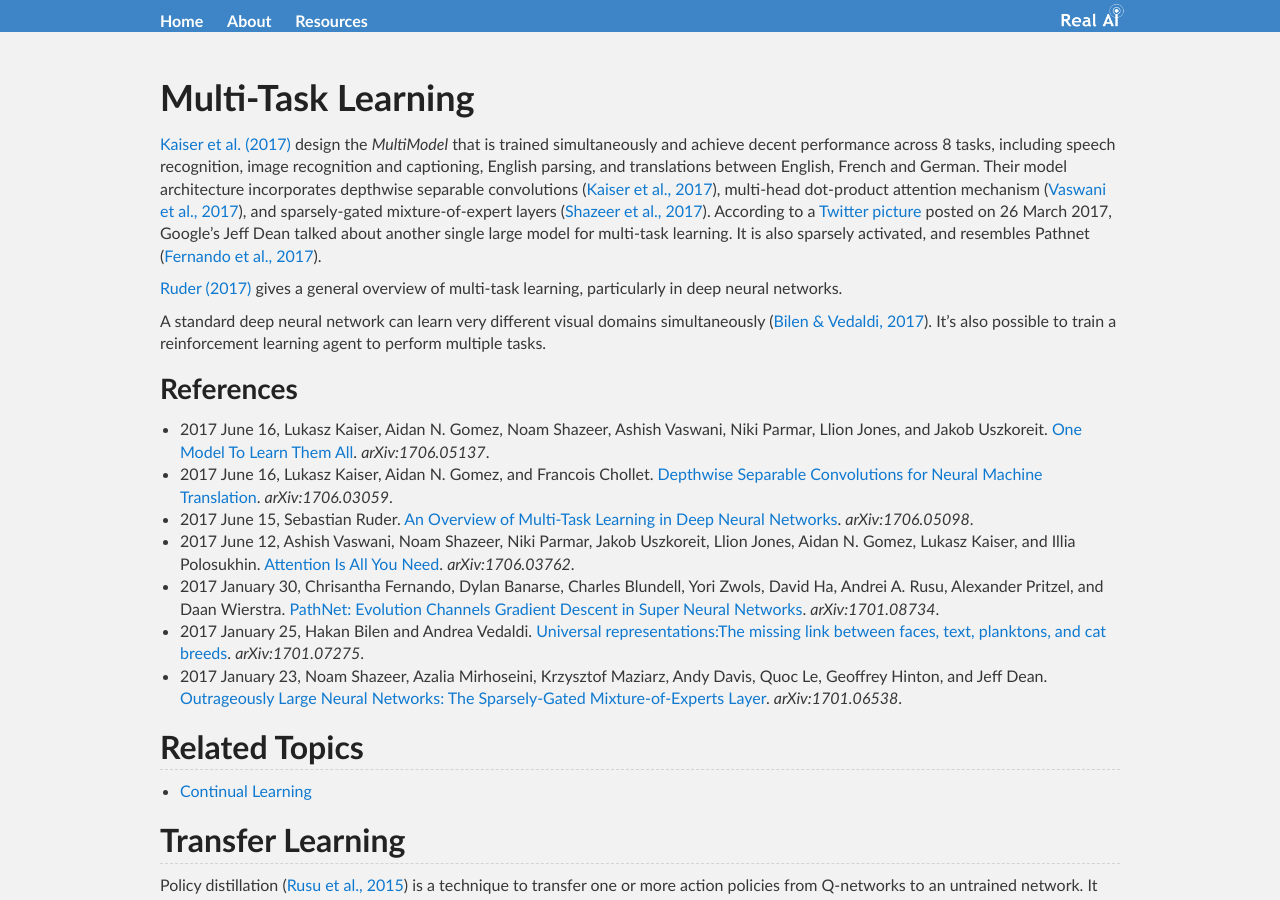
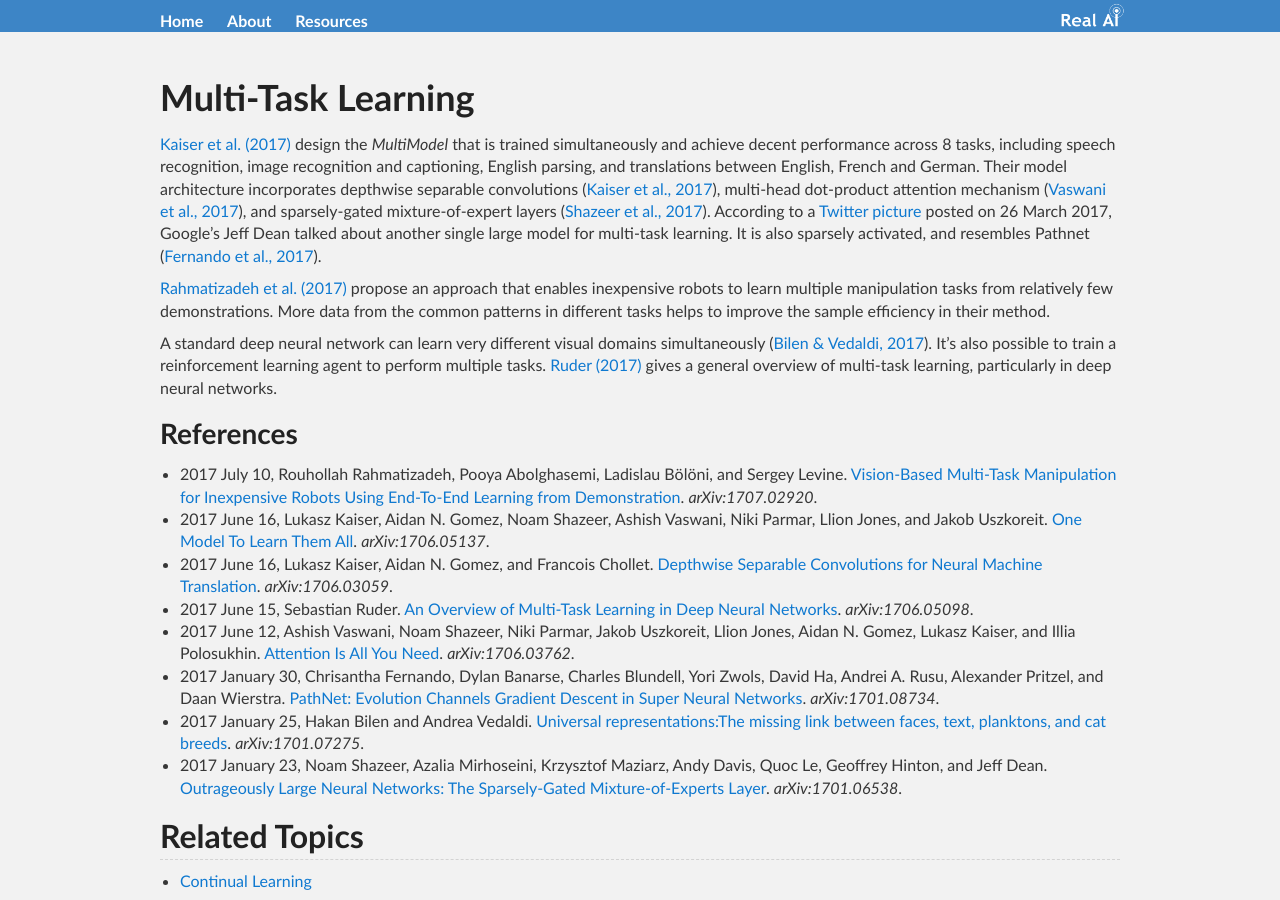
Before and after one commit to Tonywuhk/realai.org, a Jekyll site: the page built from multi-task-learning.md, in a window 1280 px wide and 900 px high. Built offline with Jekyll 4.4.1, drawn with Linux system fonts in a browser that asks for light colours; our own code applies the rules of GitHub Pages for plain Markdown files; comment, search, counter and statistics services are not loaded; the repository's description, which GitHub fills in, is left out.

Commit message:
Create robotics.md and add papers

```diff
--- a/multi-task-learning.md
+++ b/multi-task-learning.md
@@ -5,12 +5,13 @@ permalink: /multi-task-learning/
 
 [Kaiser et al. (2017)](https://arxiv.org/abs/1706.05137) design the *MultiModel* that is trained simultaneously and achieve decent performance across 8 tasks, including speech recognition, image recognition and captioning, English parsing, and translations between English, French and German. Their model architecture incorporates depthwise separable convolutions ([Kaiser et al., 2017](https://arxiv.org/abs/1706.03059)), multi-head dot-product attention mechanism ([Vaswani et al., 2017](https://arxiv.org/abs/1706.03762)), and sparsely-gated mixture-of-expert layers ([Shazeer et al., 2017](https://arxiv.org/abs/1701.06538)). According to a [Twitter picture](https://twitter.com/thefillm/status/845743048709464064) posted on 26 March 2017, Google's Jeff Dean talked about another single large model for multi-task learning. It is also sparsely activated, and resembles Pathnet ([Fernando et al., 2017](https://arxiv.org/abs/1701.08734)).
 
-[Ruder (2017)](https://arxiv.org/abs/1706.05098) gives a general overview of multi-task learning, particularly in deep neural networks.
+[Rahmatizadeh et al. (2017)](https://arxiv.org/abs/1707.02920) propose an approach that enables inexpensive robots to learn multiple manipulation tasks from relatively few demonstrations. More data from the common patterns in different tasks helps to improve the sample efficiency in their method.
 
-A standard deep neural network can learn very different visual domains simultaneously ([Bilen & Vedaldi, 2017](https://arxiv.org/abs/1701.07275)). It's also possible to train a reinforcement learning agent to perform multiple tasks.
+A standard deep neural network can learn very different visual domains simultaneously ([Bilen & Vedaldi, 2017](https://arxiv.org/abs/1701.07275)). It's also possible to train a reinforcement learning agent to perform multiple tasks. [Ruder (2017)](https://arxiv.org/abs/1706.05098) gives a general overview of multi-task learning, particularly in deep neural networks.
 
 ### References
 
+* 2017 July 10, Rouhollah Rahmatizadeh, Pooya Abolghasemi, Ladislau Bölöni, and Sergey Levine. [Vision-Based Multi-Task Manipulation for Inexpensive Robots Using End-To-End Learning from Demonstration](https://arxiv.org/abs/1707.02920). *arXiv:1707.02920*.
 * 2017 June 16, Lukasz Kaiser, Aidan N. Gomez, Noam Shazeer, Ashish Vaswani, Niki Parmar, Llion Jones, and Jakob Uszkoreit. [One Model To Learn Them All](https://arxiv.org/abs/1706.05137). *arXiv:1706.05137*.
 * 2017 June 16, Lukasz Kaiser, Aidan N. Gomez, and Francois Chollet. [Depthwise Separable Convolutions for Neural Machine Translation](https://arxiv.org/abs/1706.03059). *arXiv:1706.03059*.
 * 2017 June 15, Sebastian Ruder. [An Overview of Multi-Task Learning in Deep Neural Networks](https://arxiv.org/abs/1706.05098). *arXiv:1706.05098*.
```
Also changed, not shown: README.md (+2 -3 lines), deep-learning-theory.md (+3 -0 lines), labs/deepmind-publications.md (+1 -0 lines), macro.md (+1 -0 lines), robotics.md (added, +23 -0 lines).
